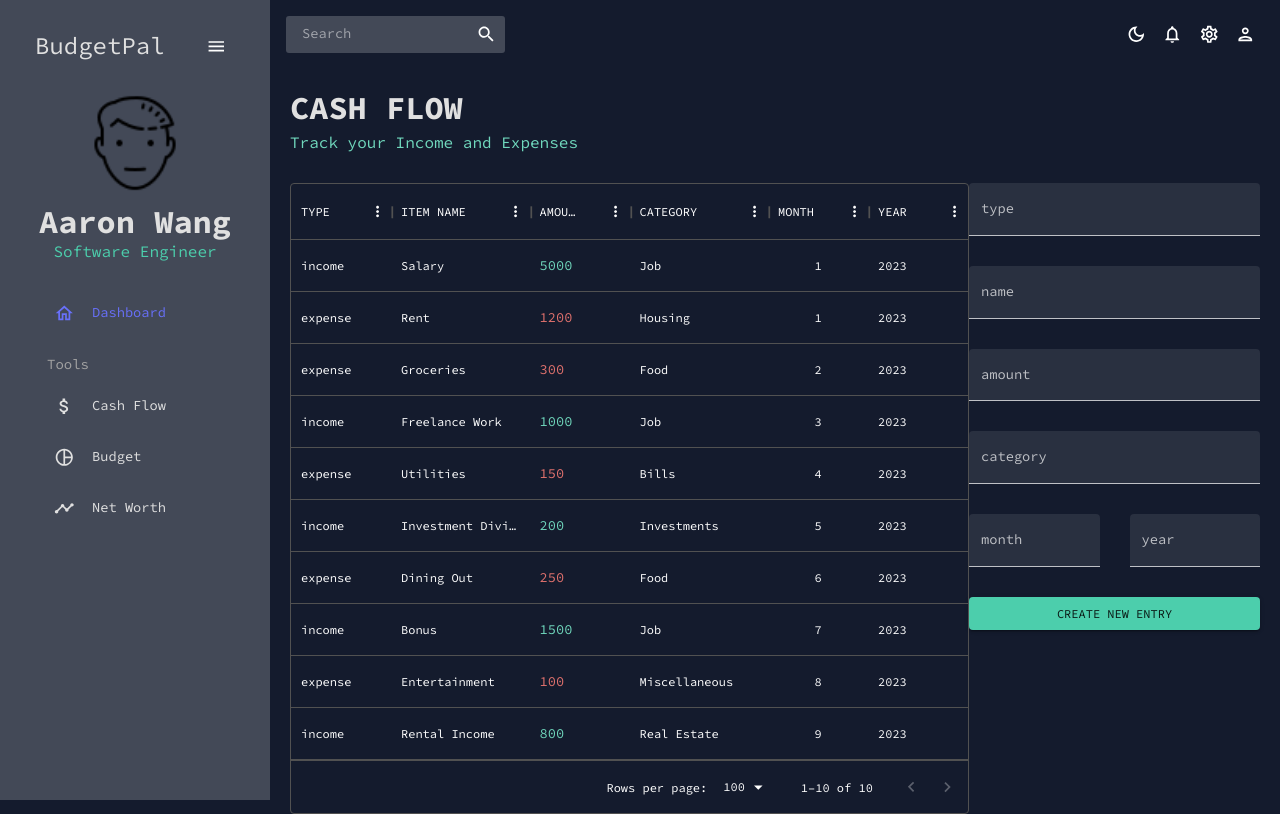
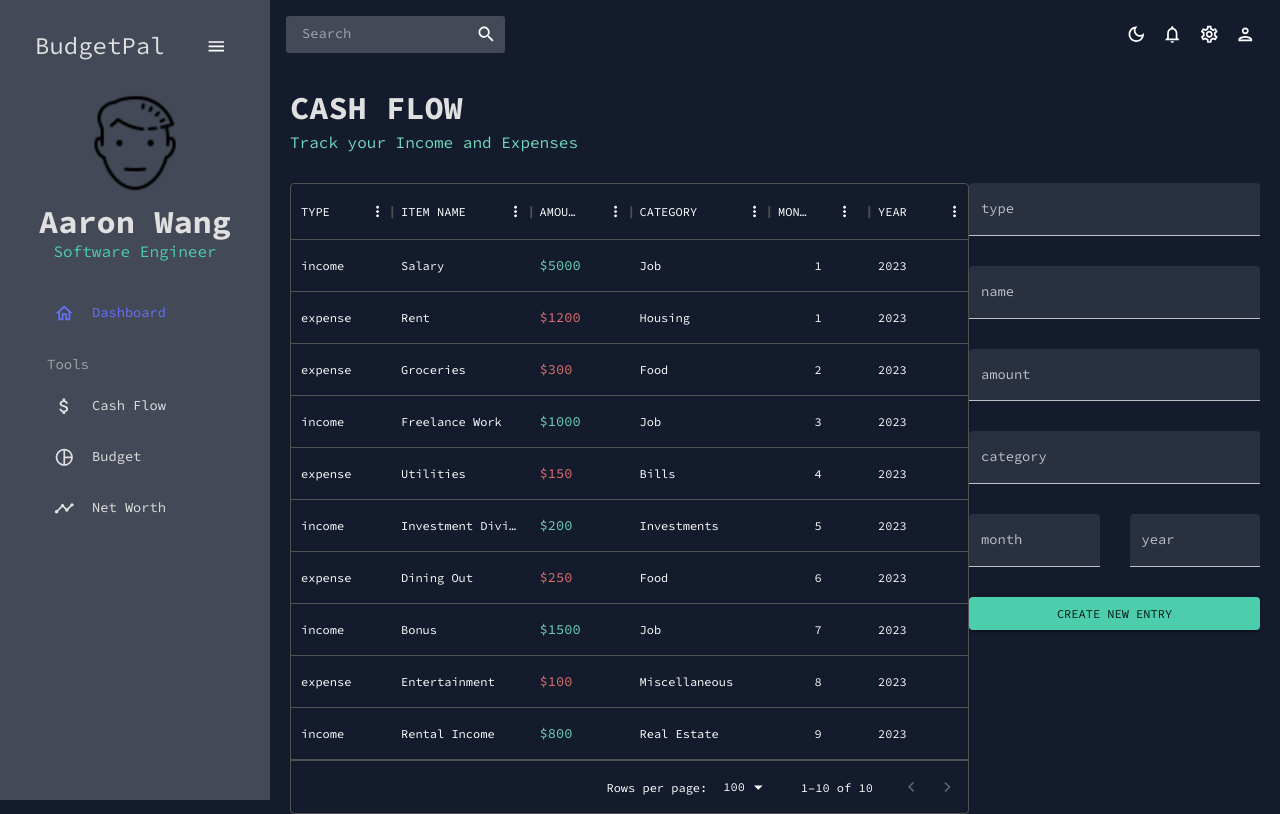
Before and after one commit to Aaronw7/budget-pal, a React (Create React App) app in the folder frontend/: page /cashflow in a window 1280 px wide. Built offline with nearby package versions, Linux system fonts and the light colour scheme; a web font is replaced by a local one.

Commit message:
complete initial cashflow page

```diff
--- a/frontend/src/scenes/cashflow/index.jsx
+++ b/frontend/src/scenes/cashflow/index.jsx
@@ -48,21 +48,25 @@ const CashFlow = () => {
               ? colors.greenAccent[400]
               : colors.redAccent[400]
           }>
-            {amount}
+            ${amount}
           </Typography>
         )
       }
     },
     { field: "category", headerName: "CATEGORY", flex: 1 },
-    { field: "month", headerName: "MONTH", align: "center" },
+    { field: "month", headerName: "MONTH", headerAlign:"center", align: "center" },
     { field: "year", headerName: "YEAR" }
   ]
 
   return (
     <Box m="20px">
       <Header title="CASH FLOW" subtitle="Track your Income and Expenses" />
-      <Box display="flex" sx={{ flexDirection: "row-reverse"}}>
-        <Box width="30%">
+      <Box display="flex" sx={{
+        flexDirection: "row-reverse",
+        justifyContent: "space-between",
+        flexWrap:"wrap"
+      }}>
+        <Box width="30%" flexGrow={1}>
           <Formik
             onSubmit={handleFormSubmit}
             initialValues={initialValues}
@@ -169,7 +173,7 @@ const CashFlow = () => {
             )}
           </Formik>
         </Box>
-        <Box width="70%">
+        <Box width="70%" flexGrow={1}>
           <DataGrid rows={mockCashFlowData} columns={columns} />
         </Box>
       </Box>
--- a/frontend/src/scenes/dashboard/index.jsx
+++ b/frontend/src/scenes/dashboard/index.jsx
@@ -1,7 +1,11 @@
-import { Box } from "@mui/material";
+import { Box, useTheme } from "@mui/material";
+import { tokens } from "../../theme";
 import Header from "../../components/Header";
 
 const Dashboard = () => {
+  const theme = useTheme();
+  const colors = tokens(theme.palette.mode);
+
   return (
     <Box m="20px">
       <Box display="flex" justifyContent="space-between" alignItems="center">
```
